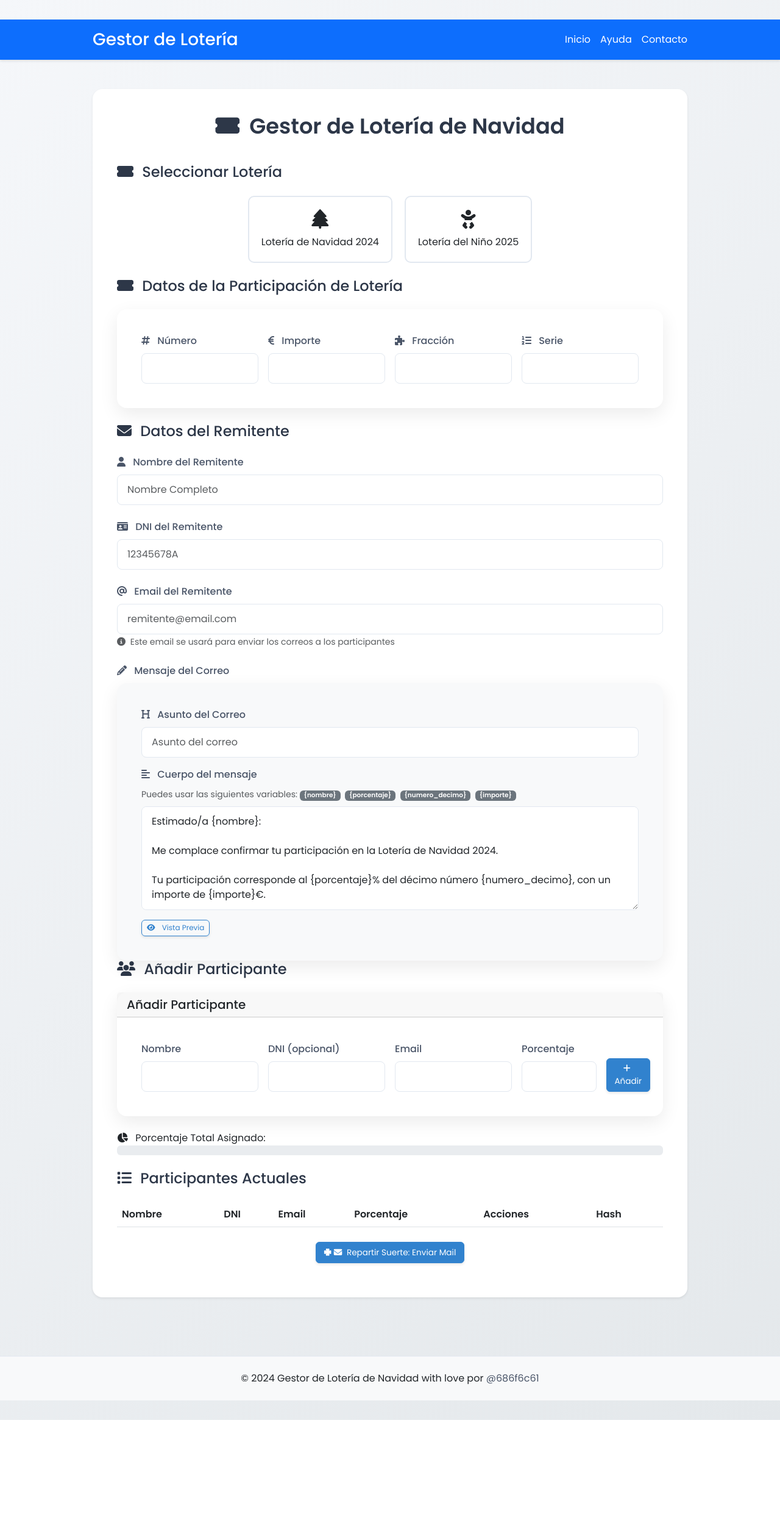
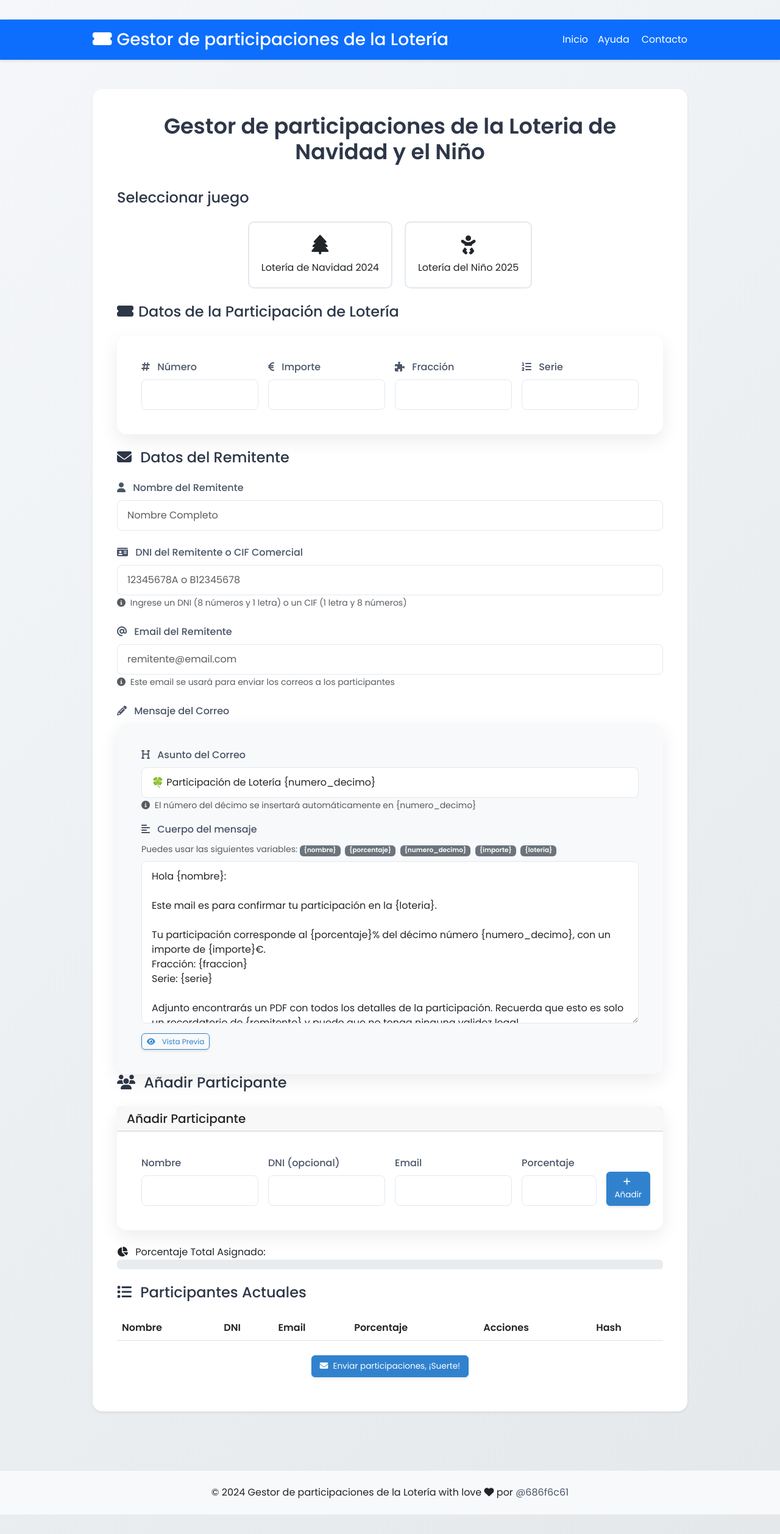
Before and after one commit to 686f6c61/envio-loteria-navidad, a Flask app: page / in a window 1280 px wide. Shown: the whole page at 61% size. Before the commit the page ends 2328 px from the top, so only its background shows below. Run offline with Flask 3, Linux system fonts and the light colour scheme; lists and menus that the app fills with data are empty; some libraries are stand-ins or nearby versions.

Commit message:
Add files via upload

```diff
--- a/app.py
+++ b/app.py
@@ -9,24 +9,29 @@ from reportlab.lib.styles import getSampleStyleSheet, ParagraphStyle
 from reportlab.lib.units import inch
 from reportlab.lib import colors
 import hashlib
+import os
+from dotenv import load_dotenv
+
+# Cargar variables de entorno
+load_dotenv()
 
 app = Flask(__name__)
 logging.basicConfig(level=logging.DEBUG)
 
 # Configuración de Flask-Mail
-app.config['MAIL_SERVER'] = 'mail.smtp2go.com'
-app.config['MAIL_PORT'] = 2525
-app.config['MAIL_USE_TLS'] = True
-app.config['MAIL_USERNAME'] = 'the00b@inspi.me'
-app.config['MAIL_PASSWORD'] = 'RT3VfHaRVJ5nFO4g'
-app.config['MAIL_DEFAULT_SENDER'] = 'the00b@inspi.me'
+app.config['MAIL_SERVER'] = os.getenv('MAIL_SERVER')
+app.config['MAIL_PORT'] = int(os.getenv('MAIL_PORT'))
+app.config['MAIL_USE_TLS'] = os.getenv('MAIL_USE_TLS') == 'True'
+app.config['MAIL_USERNAME'] = os.getenv('MAIL_USERNAME')
+app.config['MAIL_PASSWORD'] = os.getenv('MAIL_PASSWORD')
+app.config['MAIL_DEFAULT_SENDER'] = os.getenv('MAIL_DEFAULT_SENDER')
 
 mail = Mail(app)
 
 def generate_hash(data):
     return hashlib.sha256(data.encode()).hexdigest()[:25]
 
-def create_pdf(participant_name, percentage, ticket_number, amount, sender_name, sender_dni, sender_email, lottery_type, unique_hash):
+def create_pdf(participant_name, percentage, ticket_number, amount, fraction, series, sender_name, sender_dni, sender_email, lottery_type, unique_hash):
     buffer = BytesIO()
     doc = SimpleDocTemplate(buffer, pagesize=letter,
                             rightMargin=72, leftMargin=72,
@@ -51,6 +56,8 @@ def create_pdf(participant_name, percentage, ticket_number, amount, sender_name,
     Story.append(Paragraph(f"Tipo de Lotería: {lottery_type}", styles['Normal']))
     Story.append(Paragraph(f"Número del décimo: {ticket_number}", styles['Normal']))
     Story.append(Paragraph(f"Importe: {amount}€", styles['Normal']))
+    Story.append(Paragraph(f"Fracción: {fraction}", styles['Normal']))
+    Story.append(Paragraph(f"Serie: {series}", styles['Normal']))
     Story.append(Spacer(1, 0.25*inch))
 
     # Datos del remitente
@@ -87,6 +94,8 @@ def create_admin_summary_pdf(participants_data, lottery_data, sender_data):
     Story.append(Paragraph(f"Tipo: {lottery_data['type']}", styles['Normal']))
     Story.append(Paragraph(f"Número del décimo: {lottery_data['ticket_number']}", styles['Normal']))
     Story.append(Paragraph(f"Importe total: {lottery_data['amount']}€", styles['Normal']))
+    Story.append(Paragraph(f"Fracción: {lottery_data['fraction']}", styles['Normal']))
+    Story.append(Paragraph(f"Serie: {lottery_data['series']}", styles['Normal']))
     Story.append(Spacer(1, 0.25*inch))
 
     # Datos del remitente
@@ -144,6 +153,8 @@ def send_email():
 
         ticket_number = data['ticketNumber']
         ticket_amount = data['ticketAmount']
+        ticket_fraction = data['ticketFraction']
+        ticket_series = data['ticketSeries']
         lottery_type = data['lotteryType']
 
         participants_summary = []
@@ -172,27 +183,31 @@ def send_email():
 
             # Crear PDF para el participante
             pdf = create_pdf(name, percentage, ticket_number, ticket_amount,
+                             ticket_fraction, ticket_series,
                              data['senderName'], data['senderDNI'], data['senderEmail'],
                              lottery_type, unique_hash)
 
             # Enviar correo al participante
-            msg = Message(subject=data['subject'],
+            subject = data['subject'].replace('{numero_decimo}', ticket_number)
+            msg = Message(subject=subject,
                           recipients=[email],
                           sender=app.config['MAIL_DEFAULT_SENDER'])
 
-            msg.body = f"""Hola {name}:
+            lottery_name = "Lotería de Navidad 2024" if lottery_type == "navidad2024" else "Lotería del Niño 2025"
 
-Me complace confirmar tu participación en la {lottery_type}.
+            msg.body = f"""Hola, {name}:
 
-Tu participación corresponde al {percentage}% del décimo número {ticket_number}, con un importe de {ticket_amount}€.
+ Este mail es para confirmar tu participación en la {lottery_name}.
 
-Hash único de tu participación: {unique_hash}
+ Tu participación corresponde al {percentage}% del décimo número {ticket_number}, con un importe de {ticket_amount}€.
+ Fracción: {ticket_fraction}
+ Serie: {ticket_series}
 
-Adjunto encontrarás un PDF con todos los detalles de la participación.
+ Adjunto encontrarás un PDF con todos los detalles de la participación. Recuerda que esto es solo un recordatorio de {data['senderName']} y puede que no tenga ninguna validez legal.
 
-¡Mucha suerte!
+ ¡Mucha suerte!
 
-Un cordial saludo."""
+ Un saludo."""
 
             msg.attach("participacion_loteria.pdf", "application/pdf", pdf.getvalue())
             mail.send(msg)
@@ -213,7 +228,9 @@ Un cordial saludo."""
             'lottery_data': {
                 'type': lottery_type,
                 'ticket_number': ticket_number,
-                'amount': ticket_amount
+                'amount': ticket_amount,
+                'fraction': ticket_fraction,
+                'series': ticket_series
             },
             'sender_data': {
                 'name': data['senderName'],
@@ -250,8 +267,9 @@ def download_pdf(hash):
     data = participant_data[hash]
 
     pdf = create_pdf(data['name'], data['percentage'], data['ticket_number'],
-                     data['ticket_amount'], data['sender_name'], data['sender_dni'],
-                     data['sender_email'], data['lottery_type'], hash)
+                     data['ticket_amount'], data['ticket_fraction'], data['ticket_series'],
+                     data['sender_name'], data['sender_dni'], data['sender_email'],
+                     data['lottery_type'], hash)
 
     return send_file(pdf,
                      download_name=f'participacion_{hash}.pdf',
@@ -282,5 +300,10 @@ def download_summary_pdf():
         app.logger.error(f"Error al generar el PDF de resumen: {str(e)}", exc_info=True)
         abort(500, description="Error al generar el PDF de resumen")
 
+@app.route('/ayuda')
+def ayuda():
+    print("Accediendo a la página de ayuda")  # Añade esta línea
+    return render_template('ayuda.html')
+
 if __name__ == '__main__':
     app.run(debug=True)
--- a/requirements.txt
+++ b/requirements.txt
@@ -1,3 +1,5 @@
 Flask==2.3.2
 Flask-Mail==0.9.1
-Werkzeug==2.3.3
+reportlab==3.6.12
+gunicorn==20.1.0
+python-dotenv==1.0.0
--- a/static/script.js
+++ b/static/script.js
@@ -116,6 +116,8 @@ function previewEmail() {
     const senderName = document.getElementById('senderName').value || '[Nombre del Remitente]';
     const ticketNumber = document.getElementById('ticketNumber').value || '[Número del Décimo]';
     const ticketAmount = document.getElementById('ticketAmount').value || '[Importe]';
+    const ticketFraction = document.getElementById('ticketFraction').value || '[Fracción]';
+    const ticketSeries = document.getElementById('ticketSeries').value || '[Serie]';
 
     const subject = document.getElementById('emailSubject').value;
     let body = document.getElementById('emailBody').value;
@@ -123,7 +125,9 @@ function previewEmail() {
     body = body.replace(/{nombre}/g, '[Nombre del Participante]')
                .replace(/{porcentaje}/g, '[Porcentaje]')
                .replace(/{numero_decimo}/g, ticketNumber)
-               .replace(/{importe}/g, ticketAmount);
+               .replace(/{importe}/g, ticketAmount)
+               .replace(/{fraccion}/g, ticketFraction)
+               .replace(/{serie}/g, ticketSeries);
 
     const previewContent = `
         <strong>De:</strong> ${senderName}<br>
@@ -164,6 +168,8 @@ function validateAndSubmit() {
         subject: document.getElementById('emailSubject').value.trim(),
         ticketNumber: document.getElementById('ticketNumber').value.trim(),
         ticketAmount: document.getElementById('ticketAmount').value.trim(),
+        ticketFraction: document.getElementById('ticketFraction').value.trim(),
+        ticketSeries: document.getElementById('ticketSeries').value.trim(),
         lotteryType: selectedLottery,
         participants: participants
     };
--- a/templates/base.html
+++ b/templates/base.html
@@ -3,7 +3,7 @@
 <head>
     <meta charset="UTF-8">
     <meta name="viewport" content="width=device-width, initial-scale=1.0">
-    <title>{% block title %}Gestor de Lotería{% endblock %}</title>
+    <title>{% block title %}Gestor de participaciones de la Lotería{% endblock %}</title>
     <link href="https://cdn.jsdelivr.net/npm/bootstrap@5.3.0/dist/css/bootstrap.min.css" rel="stylesheet">
     <link href="https://fonts.googleapis.com/css2?family=Poppins:wght@400;500;600&display=swap" rel="stylesheet">
     <link rel="stylesheet" href="https://cdnjs.cloudflare.com/ajax/libs/font-awesome/6.4.0/css/all.min.css">
@@ -15,12 +15,16 @@
     <header class="bg-primary text-white py-3">
         <div class="container">
             <div class="d-flex justify-content-between align-items-center">
-                <h1 class="h3 mb-0">Gestor de Lotería</h1>
+                <h1 class="h3 mb-0">
+                    <i class="fas fa-ticket-alt me-2"></i>Gestor de participaciones de la Lotería
+                </h1>
                 <nav>
                     <ul class="list-unstyled d-flex mb-0">
-                        <li class="me-3"><a href="#" class="text-white">Inicio</a></li>
-                        <li class="me-3"><a href="#" class="text-white">Ayuda</a></li>
-                        <li><a href="#" class="text-white">Contacto</a></li>
+                        <li class="me-3"><a href="{{ url_for('index') }}" class="text-white">Inicio</a></li>
+                        <li class="me-3"><a href="{{ url_for('ayuda') }}" class="text-white">Ayuda</a></li>
+                        <li><a href="https://x.com/hex686f6c61" target="_blank" rel="noopener noreferrer" class="text-white">
+                            <i class="fab fa-x-twitter me-1"></i>Contacto
+                        </a></li>
                     </ul>
                 </nav>
             </div>
@@ -36,7 +40,7 @@
     <footer class="bg-light py-4 mt-5">
         <div class="container text-center">
             <p class="mb-0">
-                © 2024 Gestor de Lotería de Navidad with love por
+                © 2024 Gestor de participaciones de la Lotería with love <i class="fas fa-heart"></i> por
                 <a href="https://github.com/686f6c61" target="_blank" rel="noopener noreferrer">@686f6c61</a>
             </p>
         </div>
--- a/templates/index.html
+++ b/templates/index.html
@@ -6,15 +6,13 @@
 <div class="card shadow-sm">
     <div class="card-body">
         <h1>
-            <i class="fas fa-ticket-alt me-2"></i>
-            Gestor de Lotería de Navidad
+            Gestor de participaciones de la Loteria de Navidad y el Niño
         </h1>
 
         <!-- Selector de Lotería -->
         <div class="lottery-selector-section mb-4">
             <h3>
-                <i class="fas fa-ticket-alt me-2"></i>
-                Seleccionar Lotería
+                Seleccionar juego
             </h3>
             <div class="lottery-options">
                 <label class="lottery-option">
@@ -37,8 +35,7 @@
         <!-- Formulario de datos de la participación de lotería -->
         <div class="lottery-participation-section mb-4">
             <h3>
-                <i class="fas fa-ticket-alt me-2"></i>
-                Datos de la Participación de Lotería
+                <i class="fas fa-ticket-alt me-2"></i>Datos de la Participación de Lotería
             </h3>
             <div class="card">
                 <div class="card-body">
@@ -125,18 +122,22 @@
                        required>
             </div>
 
-            <!-- DNI del remitente -->
+            <!-- DNI del remitente o CIF Comercial -->
             <div class="form-group mb-4">
                 <label for="senderDNI" class="form-label">
                     <i class="fas fa-id-card me-2"></i>
-                    DNI del Remitente
+                    DNI del Remitente o CIF Comercial
                 </label>
                 <input type="text"
                        class="form-control"
                        id="senderDNI"
-                       placeholder="12345678A"
-                       pattern="[0-9]{8}[A-Za-z]{1}"
+                       placeholder="12345678A o B12345678"
+                       pattern="([0-9]{8}[A-Za-z]{1}|[A-Za-z]{1}[0-9]{8})"
                        required>
+                <small class="text-muted">
+                    <i class="fas fa-info-circle me-1"></i>
+                    Ingrese un DNI (8 números y 1 letra) o un CIF (1 letra y 8 números)
+                </small>
             </div>
 
             <!-- Email del remitente -->
@@ -172,8 +173,12 @@
                             <input type="text"
                                    class="form-control"
                                    id="emailSubject"
-                                   placeholder="Asunto del correo"
+                                   value="🍀 Participación de Lotería {numero_decimo}"
                                    required>
+                            <small class="text-muted">
+                                <i class="fas fa-info-circle me-1"></i>
+                                El número del décimo se insertará automáticamente en {numero_decimo}
+                            </small>
                         </div>
                         <div class="form-group">
                             <label for="emailBody" class="form-label">
@@ -186,25 +191,28 @@
                                     <span class="badge bg-secondary me-1">{nombre}</span>
                                     <span class="badge bg-secondary me-1">{porcentaje}</span>
                                     <span class="badge bg-secondary me-1">{numero_decimo}</span>
-                                    <span class="badge bg-secondary">{importe}</span>
+                                    <span class="badge bg-secondary me-1">{importe}</span>
+                                    <span class="badge bg-secondary">{loteria}</span>
                                 </small>
                             </div>
                             <textarea class="form-control"
                                       id="emailBody"
-                                      rows="6"
+                                      rows="10"
                                       required
                                       style="resize: vertical;"
-                            >Estimado/a {nombre}:
+                            >Hola {nombre}:
 
-Me complace confirmar tu participación en la Lotería de Navidad 2024.
+Este mail es para confirmar tu participación en la {loteria}.
 
 Tu participación corresponde al {porcentaje}% del décimo número {numero_decimo}, con un importe de {importe}€.
+Fracción: {fraccion}
+Serie: {serie}
 
-Adjunto encontrarás un PDF con todos los detalles de la participación.
+Adjunto encontrarás un PDF con todos los detalles de la participación. Recuerda que esto es solo un recordatorio de {remitente} y puede que no tenga ninguna validez legal.
 
 ¡Mucha suerte!
 
-Un cordial saludo.</textarea>
+Un saludo.</textarea>
                         </div>
 
                         <div class="template-preview mt-3">
@@ -293,7 +301,7 @@ Un cordial saludo.</textarea>
 
         <div class="text-center mt-4">
             <button id="sendEmailButton" class="btn btn-primary btn-lg">
-                <i class="fas fa-clover me-1"></i><i class="fas fa-envelope me-1"></i> Repartir Suerte: Enviar Mail
+                <i class="fas fa-envelope me-2"></i>Enviar participaciones, ¡Suerte!
             </button>
         </div>
 
```
Also changed, not shown: templates/ayuda.html (added, +70 -0 lines).
